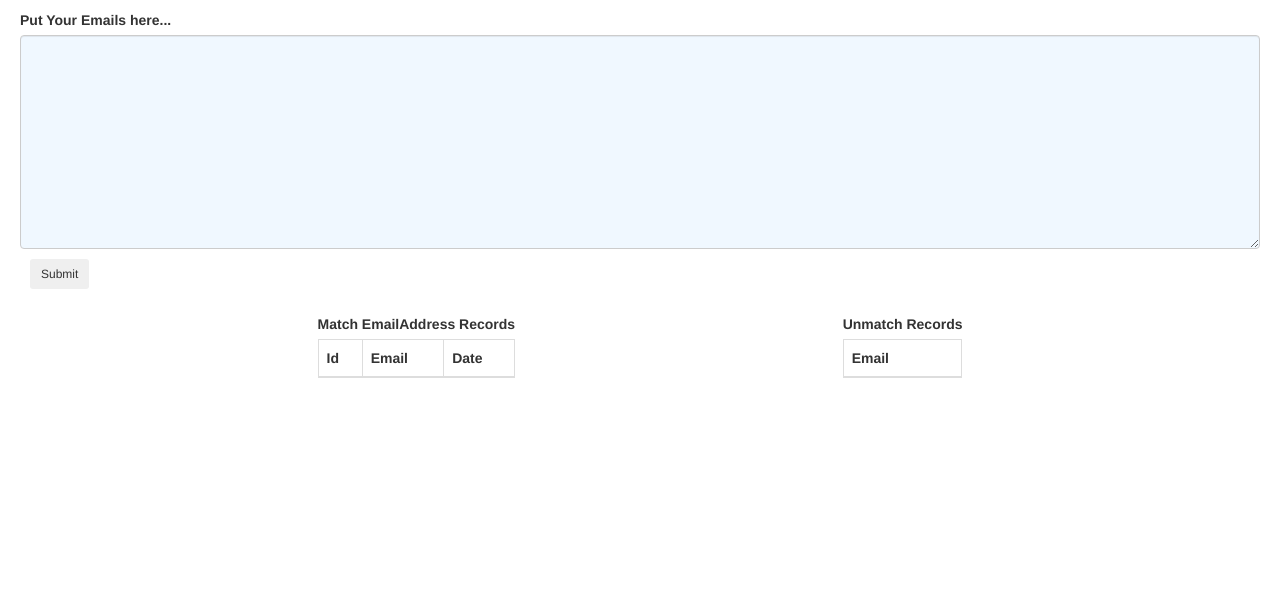
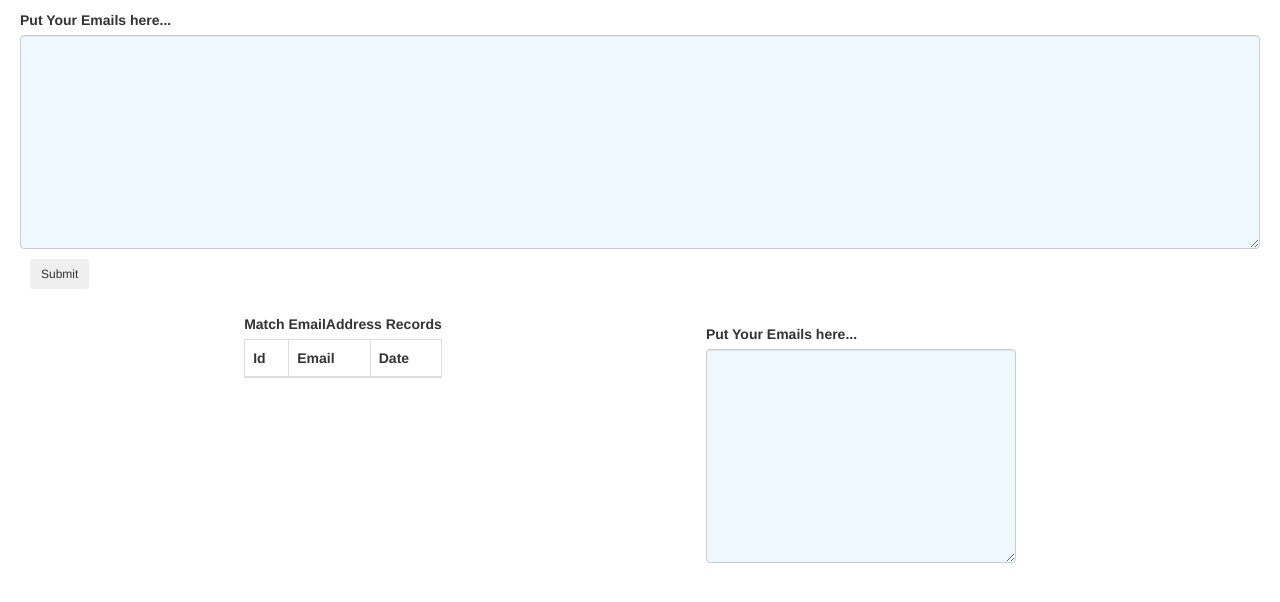
Before and after one commit to shashanksmf/emailMarketDb, a website: page EmailApp/emailUi.html in a window 1280 px wide. Drawn offline with nearby package versions, Linux system fonts and the light colour scheme.

Commit message:
Update emailUi.html

```diff
--- a/EmailApp/emailUi.html
+++ b/EmailApp/emailUi.html
@@ -46,7 +46,7 @@
       </table>
     </div>
 
-    <div class="col" style="padding-left: 10px;">
+<!--     <div class="col" style="padding-left: 10px;">
       <label for="">Unmatch Records</label>
 
       <table class="table table-bordered">
@@ -59,6 +59,12 @@
 
         </tbody>
       </table>
+    </div> -->
+    <div class="form-group" style="    padding: 10px 20px 0px;     width: 350px;">
+      <label for="exampleFormControlTextarea1">Put Your Emails here...</label>
+      <textarea class="form-control" id="emailunmatchdata" rows="10" style="background: aliceblue;"></textarea>
+      <div class="" style="padding: 10px;">
+      </div>
     </div>
   </div>
 
```
